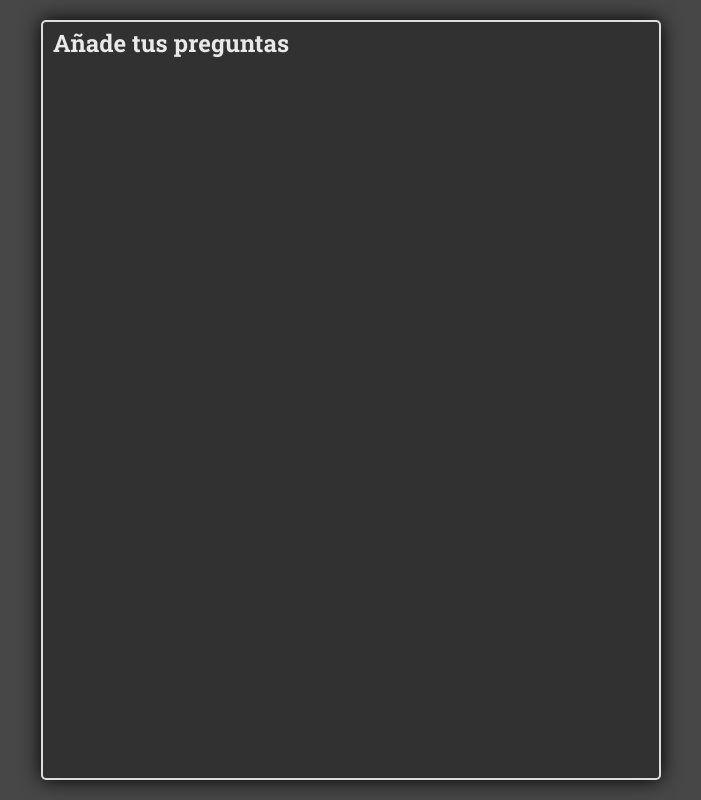
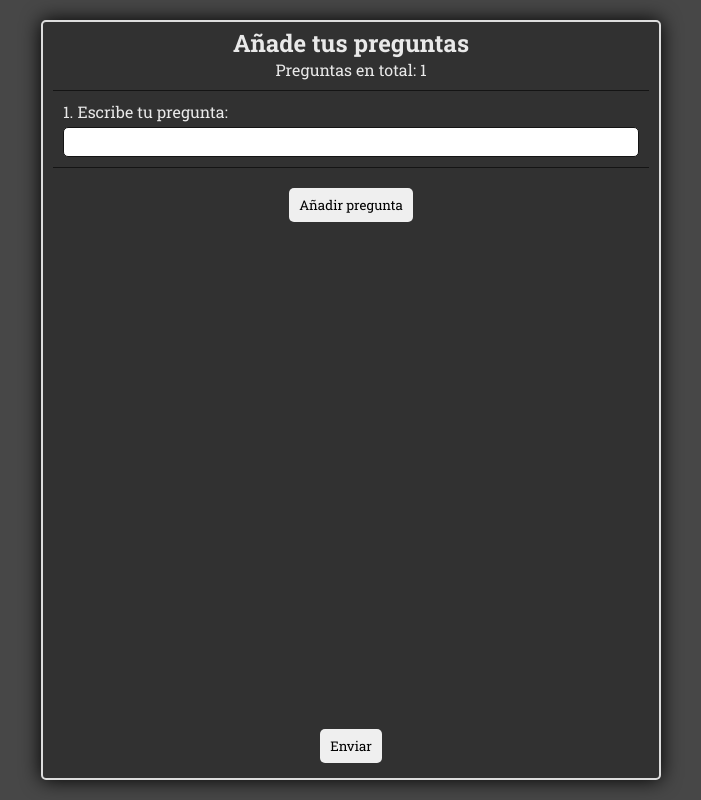
Before and after one commit to Corro-Kun/Quiz-Node, a React (Vite) app: page /new/quiz in a window 1280 px wide. Shown: the whole page, without its empty margins (289-990 px from the left). Built offline with nearby package versions, Linux system fonts and the light colour scheme; no server answers.

Commit message:
add questions, correct

```diff
--- a/src/Context/quiz.jsx
+++ b/src/Context/quiz.jsx
@@ -42,8 +42,24 @@ export function QuizProvider({children}){
         console.log(data);
     }
 
+    const [NumQuestion, setNumQuestion] = useState(1);
+    const [QuestionsInput, setQuestionsInput] = useState([]);
+
+    function AddQuestion(){
+        let Question = [];
+        for(let a = 0; a < NumQuestion; a++){
+            Question.push(
+                <div key={a} className="Question-add-question-function" >
+                    <label>{a+1}. Escribe tu pregunta:</label>
+                    <input type="text" />
+                </div>
+            );
+        }
+        return Question;
+    }
+
     return(
-        <QuizContext.Provider value={{DataProfile, Quizzes, FilterQuizzes, FetchQuiz, Quiz}} >
+        <QuizContext.Provider value={{DataProfile, Quizzes, FilterQuizzes, FetchQuiz, Quiz, NumQuestion, setNumQuestion, AddQuestion}} >
             {children}
         </QuizContext.Provider>
     );
--- a/src/components/Plan-Questions/PlanQuestion.css
+++ b/src/components/Plan-Questions/PlanQuestion.css
@@ -16,3 +16,62 @@
     box-shadow: 0 0 20px #000;
     border-radius: 5px;
 }
+.Render-Add-Quiz form{
+    height: 100%;
+    display: flex;
+    justify-content: space-between;
+    flex-direction: column;
+    overflow: auto;
+}
+.Scrol-Add-Quiz{
+    height: 100%;
+    overflow: auto;
+}
+.Title-Add-Quiz-Div{
+    width: 100%;
+    display: flex;
+    flex-direction: column;
+    align-items: center;
+    justify-content: center;
+}
+.Question-add-question-function{
+    padding: 10px;
+    margin: 10px 0;
+    display: flex;
+    flex-direction: column;
+    border-bottom: 1px solid #141414;
+    border-top: 1px solid #141414;
+}
+.Question-add-question-function label{
+    margin-bottom: 5px;
+}
+.Question-add-question-function input{
+    padding: 5px 10px;
+    border: 1px solid #141414;
+    border-radius: 5px;
+    outline: none;
+}
+.AddQuestions-button{
+    padding: 10px;
+    display: flex;
+    align-items: center;
+    justify-content: center;
+}
+.AddQuestions-button button{
+    padding: 8px 10px 8px 10px;
+    cursor: pointer;
+    border: none;
+    border-radius: 5px;
+}
+.ButtonSubmit-Form-Add{
+    padding: 10px;
+    display: flex;
+    align-items: center;
+    justify-content: center;
+}
+.ButtonSubmit-Form-Add button{
+    padding: 8px 10px 8px 10px;
+    cursor: pointer;
+    border: none;
+    border-radius: 5px;
+}
--- a/src/components/Plan-Questions/PlanQuestions.jsx
+++ b/src/components/Plan-Questions/PlanQuestions.jsx
@@ -1,11 +1,27 @@
 import React from 'react';
 import './PlanQuestion.css';
+import { useQuizContext } from '../../Context/quiz';
 
 function PlanQuestions() {
+    const {NumQuestion, setNumQuestion, AddQuestion} = useQuizContext();
     return (
         <div className='Main-Add-Quiz'>
             <div className='Render-Add-Quiz'>
-                <h2>Añade tus preguntas</h2>
+                <form action="#">
+                    <div className='Scrol-Add-Quiz' >
+                        <div className='Title-Add-Quiz-Div' >
+                            <h2>Añade tus preguntas</h2>
+                            <p>Preguntas en total: {NumQuestion}</p>
+                        </div>
+                        {AddQuestion()}
+                        <div className='AddQuestions-button'>
+                            <button onClick={() => setNumQuestion(NumQuestion+1)} >Añadir pregunta</button>
+                        </div>
+                    </div>
+                    <div className='ButtonSubmit-Form-Add' >
+                        <button type="submit">Enviar</button>
+                    </div>
+                </form>
             </div>
         </div>
     )
```
